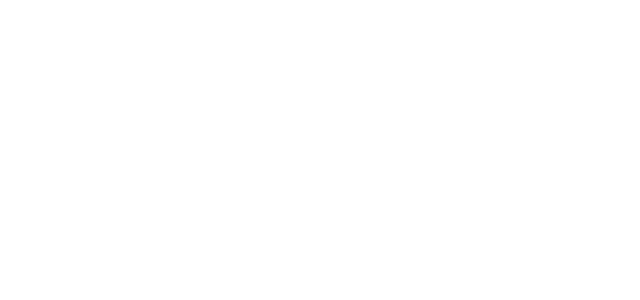
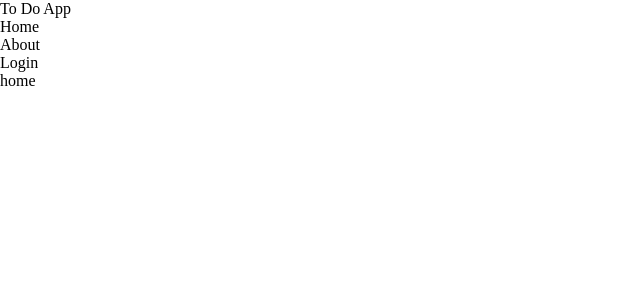
Before and after one commit to Tejas204/React-To-Do-App, a React (Vite) app: page / in a window 1280 px wide. Shown: the top 300 px of the page, without its empty margins (0-640 px from the left). Built offline with nearby package versions, Linux system fonts and the light colour scheme.

Commit message:
Started Work on front-end

```diff
--- a/src/App.jsx
+++ b/src/App.jsx
@@ -1,9 +1,18 @@
 import { useState } from 'react'
-
+import { BrowserRouter as Router, Route, Routes } from 'react-router-dom';
+import Home from './pages/Home';
+import Header from './components/Header';
 
 function App() {
 
-  return <div className="App"></div>
+  return (
+  <Router>
+    <Header></Header>
+    <Routes>
+      <Route path='/' element={<Home/>}/>
+    </Routes>
+</Router>
+  )
 }
 
-export default App
+export default App;
--- /dev/null
+++ b/src/components/Header.jsx
@@ -0,0 +1,18 @@
+import React from 'react'
+
+const Header = () => {
+  return (
+    <nav>
+        <div>To Do App</div>
+        <div>
+            <ul>
+                <li>Home</li>
+                <li>About</li>
+                <li>Login</li>
+            </ul>
+        </div>
+    </nav>
+  )
+}
+
+export default Header
--- /dev/null
+++ b/src/pages/Home.jsx
@@ -0,0 +1,9 @@
+import React from 'react'
+
+const Home = () => {
+  return (
+    <div>home</div>
+  )
+}
+
+export default Home;
```
